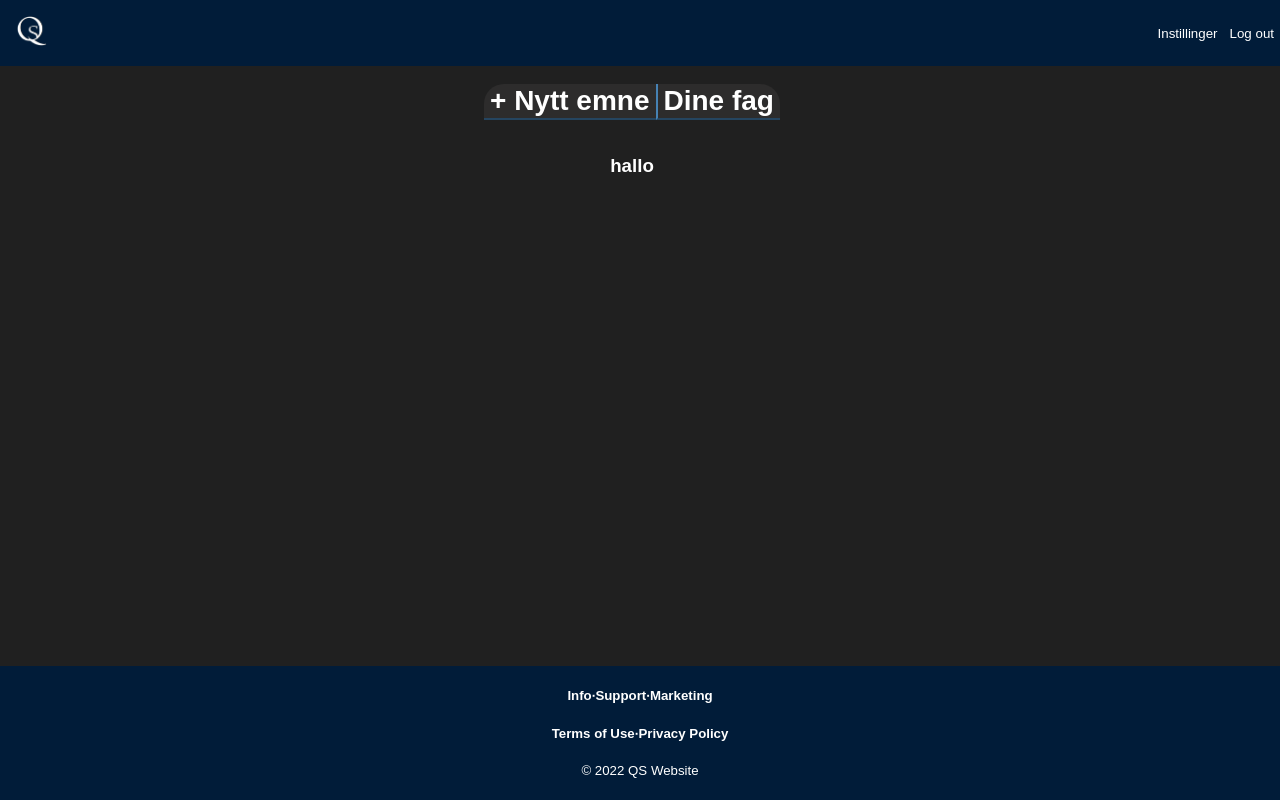
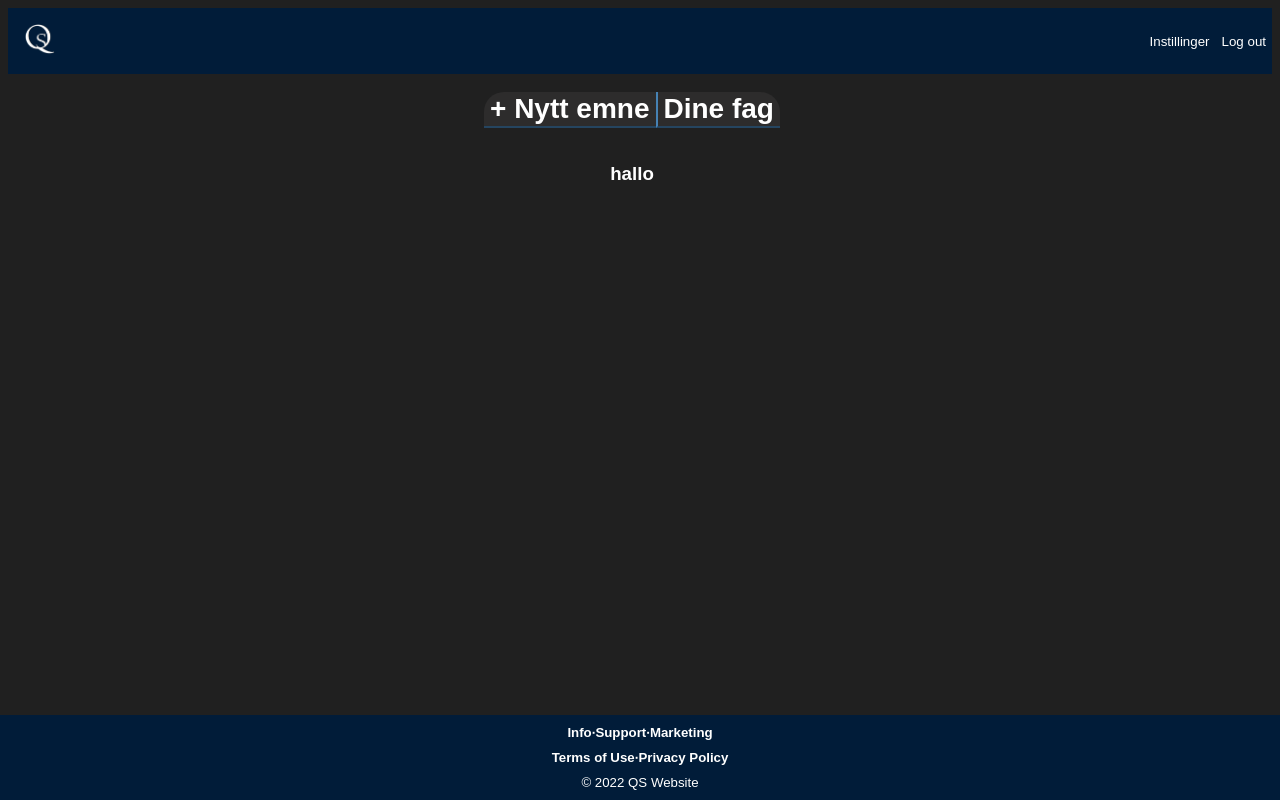
Before and after one commit to thadshap/Full-stack-application-developer-QS-project, a Vue app: page /administrator in a window 1280 px wide. Built offline with nearby package versions, Linux system fonts and the light colour scheme; the HTML template or start-up script is replaced by a standard one.

Commit message:
fix header

```diff
--- a/src/App.vue
+++ b/src/App.vue
@@ -1,6 +1,4 @@
 <template>
-    <div id="nav">
-    </div>
   <router-view />
 </template>
 <style>
--- a/src/components/Footer.vue
+++ b/src/components/Footer.vue
@@ -23,6 +23,7 @@ export default {
   text-align: center;
   font-weight: normal;
   color: white;
+  margin: 10px;
 }
 
 .footer-bold-letter{
--- a/src/components/Header.vue
+++ b/src/components/Header.vue
@@ -23,7 +23,8 @@ export default {
 
 <style scoped>
   body{
-    color:white
+    color:white;
+    width: 100%;
   }
   #header{
     color:white;
--- a/src/views/HomeAdministrator.vue
+++ b/src/views/HomeAdministrator.vue
@@ -35,7 +35,6 @@ export default {
   display: grid;
   color: white;
   justify-items: center;
-  margin: -8px;
 }
 #container{
   display: grid;
```
